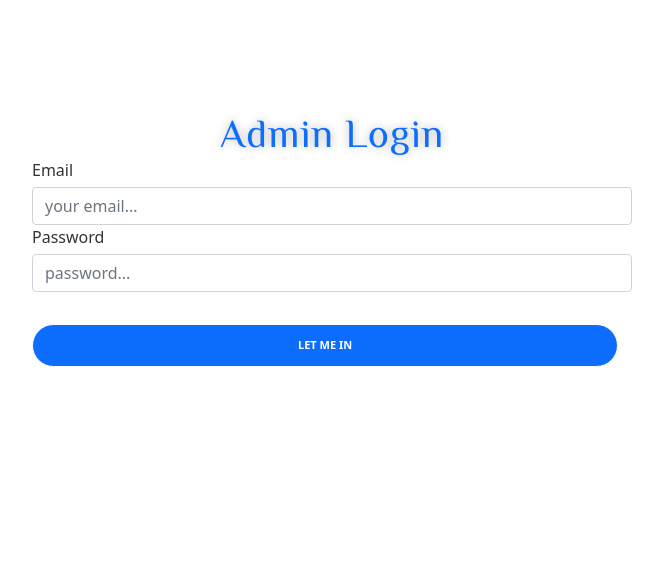
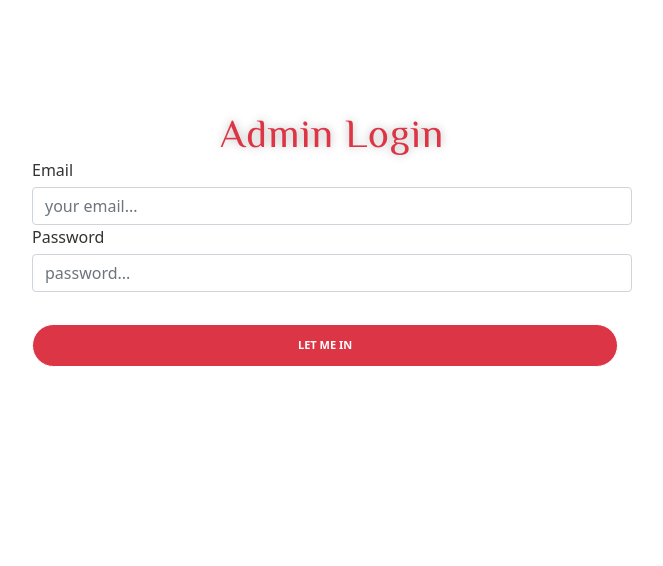
Before and after one commit to janar363/Blog363, a Flask app: page /admin_login in a window 1280 px wide. Shown: the part 90-656 px from the top of the page, without its empty margins (360-1023 px from the left). Run offline with Flask 2, Linux system fonts and the light colour scheme; some libraries are stand-ins or nearby versions.

Commit message:
admin update

```diff
--- a/static/assets/css/style.css
+++ b/static/assets/css/style.css
@@ -857,10 +857,11 @@ label {
 }
 .box h1, .comment { color: #0d6efd; text-shadow: 0 0 10px rgba(0,0,0,0.3); letter-spacing:1px; text-align:center; align:center; font-family: "Philosopher", sans-serif;}
 
+#auth-label-admin { color: #dc3545; text-shadow: 0 0 10px rgba(0,0,0,0.3); letter-spacing:1px; text-align:center; align:center; font-family: "Philosopher", sans-serif;}
 .comment {
     text-align: left;
 }
-.box .btn-primary {
+.box .btn-primary, .box .btn-danger {
     position: absolute;
     padding: 12px 265px;
     left: 20%;
--- a/templates/admin_login.html
+++ b/templates/admin_login.html
@@ -3,14 +3,14 @@
 
 {% block content %}
         <div class="box">
-            <h1 class="auth-label">Admin Login</h1>
+            <h1 id="auth-label-admin">Admin Login</h1>
             {% with messages = get_flashed_messages() %}
                 {% if messages: %}
                     <p class="flash-msg">{{ messages[-1] }}</p>
                 {% endif %}
             {% endwith %}
 
-            {{ wtf.quick_form(form=form, novalidate=True, button_map={"submit": "primary"}) }}
+            {{ wtf.quick_form(form=form, novalidate=True, button_map={"submit": "danger"}) }}
         </div>
 
 {% endblock %}
```
